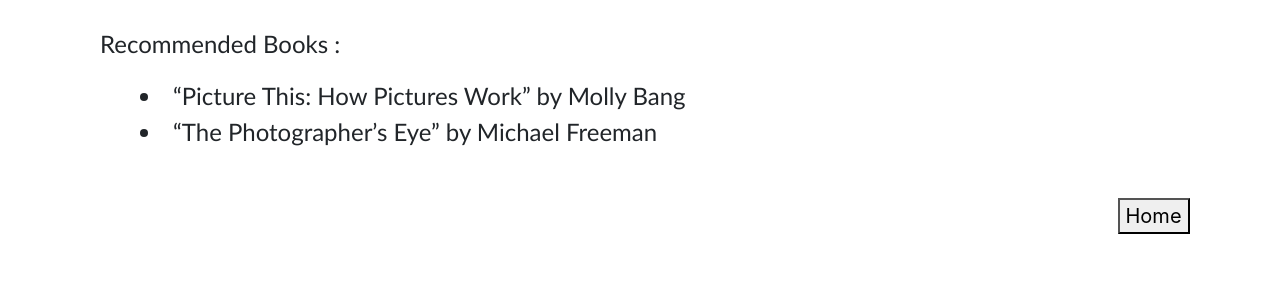
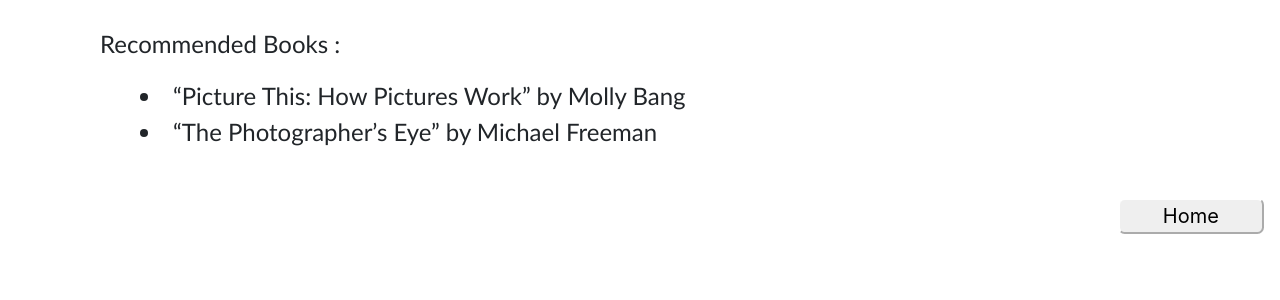
Before and after one commit to markwu372/coms4170final, a Flask app: page /report in a window 1280 px wide. Shown: the part 285-585 px from the top of the page. Run offline with Flask 2, Linux system fonts and the light colour scheme; some libraries are stand-ins or nearby versions.

Commit message:
consistant button UI

```diff
--- a/static/main.css
+++ b/static/main.css
@@ -33,3 +33,10 @@ img{
 .link {
     color: blue;
 }
+
+.btn-style{
+    border-color: white;
+    border-radius: 5pt;
+    width: 110pt;
+
+}
--- a/templates/report.html
+++ b/templates/report.html
@@ -76,7 +76,7 @@
 
             </div>
             <div class="col-md-1">
-                <button class="back">Home</button>
+                <button class="back btn-style">Home</button>
             </div>
 
         </div>
```
